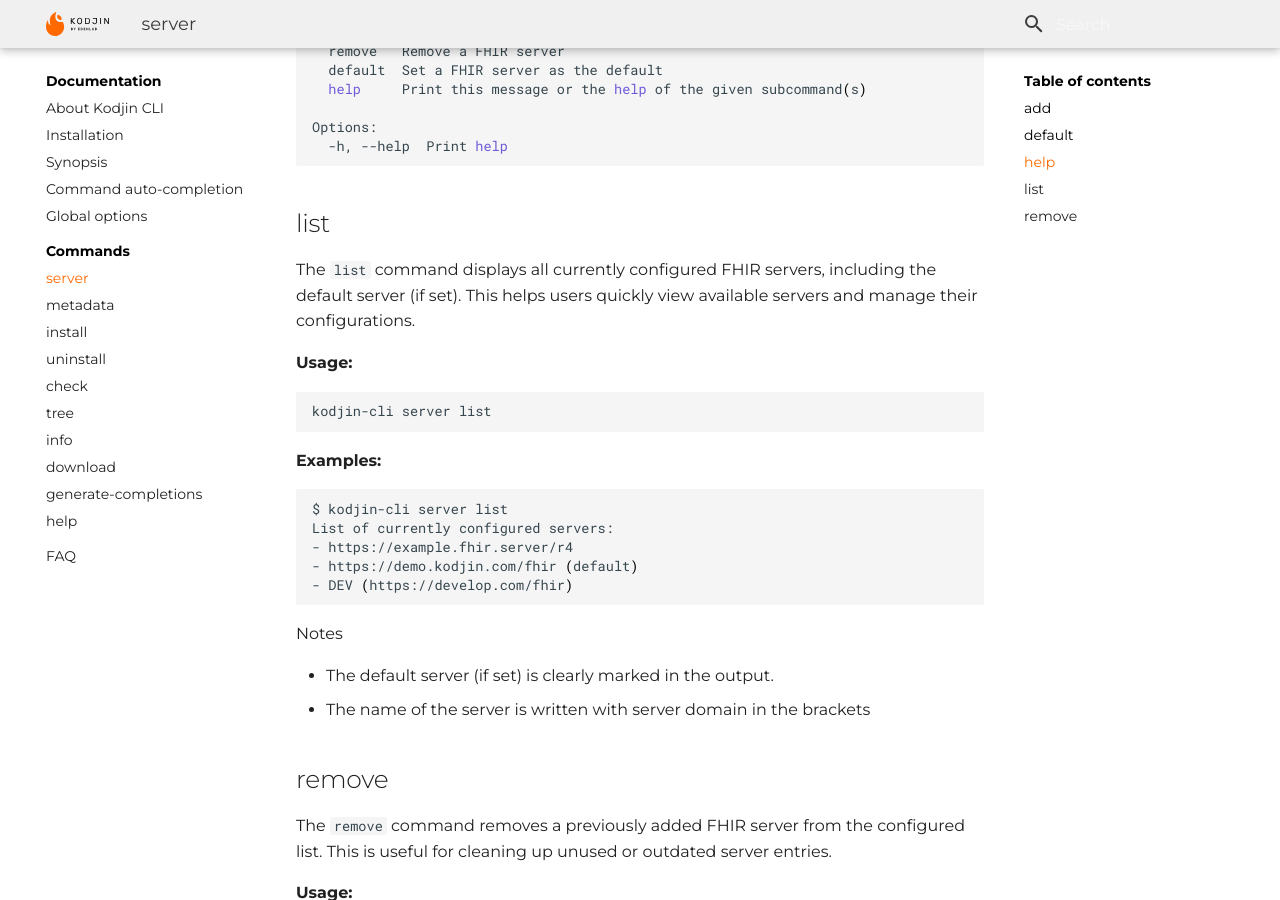
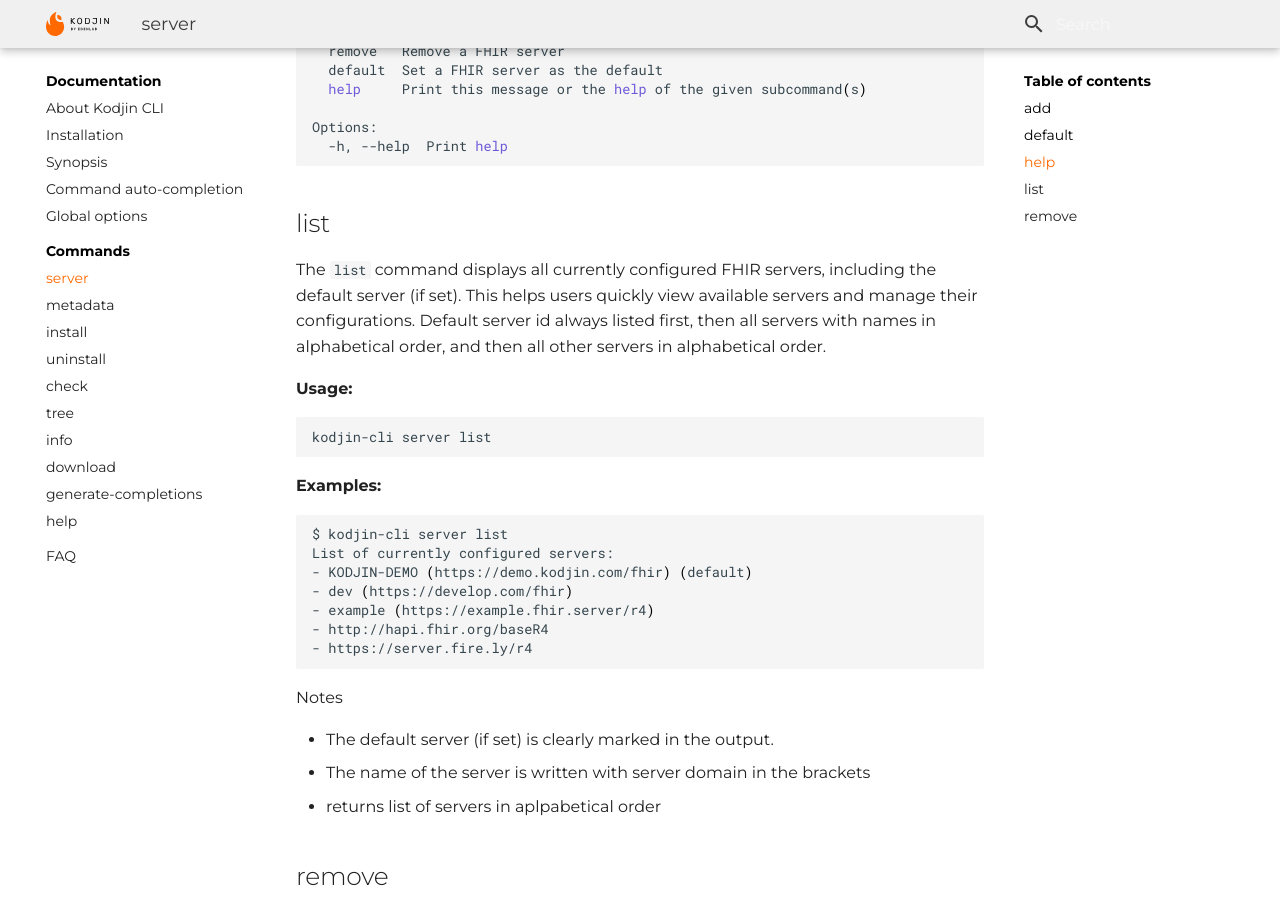
Before and after one commit to edenlabllc/kodjin.cli, an MkDocs documentation site: the page built from docs/command-server.md, in a window 1280 px wide and 900 px high, scrolled down 2410 px. Built offline with MkDocs 1.6.1 and Material for MkDocs 9.7.7, drawn with Linux system fonts in a browser that asks for light colours.

Commit message:
feta: update server and download commands

````diff
--- a/docs/command-server.md
+++ b/docs/command-server.md
@@ -102,7 +102,7 @@
 ```
 
 ## list
-The `list` command displays all currently configured FHIR servers, including the default server (if set). This helps users quickly view available servers and manage their configurations.
+The `list` command displays all currently configured FHIR servers, including the default server (if set). This helps users quickly view available servers and manage their configurations. Default server id always listed first, then all servers with names in alphabetical order, and then all other servers in alphabetical order.
 
 **Usage:**
 ```shell
@@ -113,15 +113,19 @@
 ```shell
 $ kodjin-cli server list
 List of currently configured servers:
-- https://example.fhir.server/r4
-- https://demo.kodjin.com/fhir (default)
-- DEV (https://develop.com/fhir)
+- KODJIN-DEMO (https://demo.kodjin.com/fhir) (default)
+- dev (https://develop.com/fhir)
+- example (https://example.fhir.server/r4)
+- http://hapi.fhir.org/baseR4
+- https://server.fire.ly/r4
+
 ```
 
 Notes
 
 - The default server (if set) is clearly marked in the output.
 - The name of the server is written with server domain in the brackets
+- returns list of servers in aplpabetical order
 
 ## remove
 The `remove` command removes a previously added FHIR server from the configured list. This is useful for cleaning up unused or outdated server entries.
````
Also changed, not shown: docs/command-download.md (+1 -1 lines).
